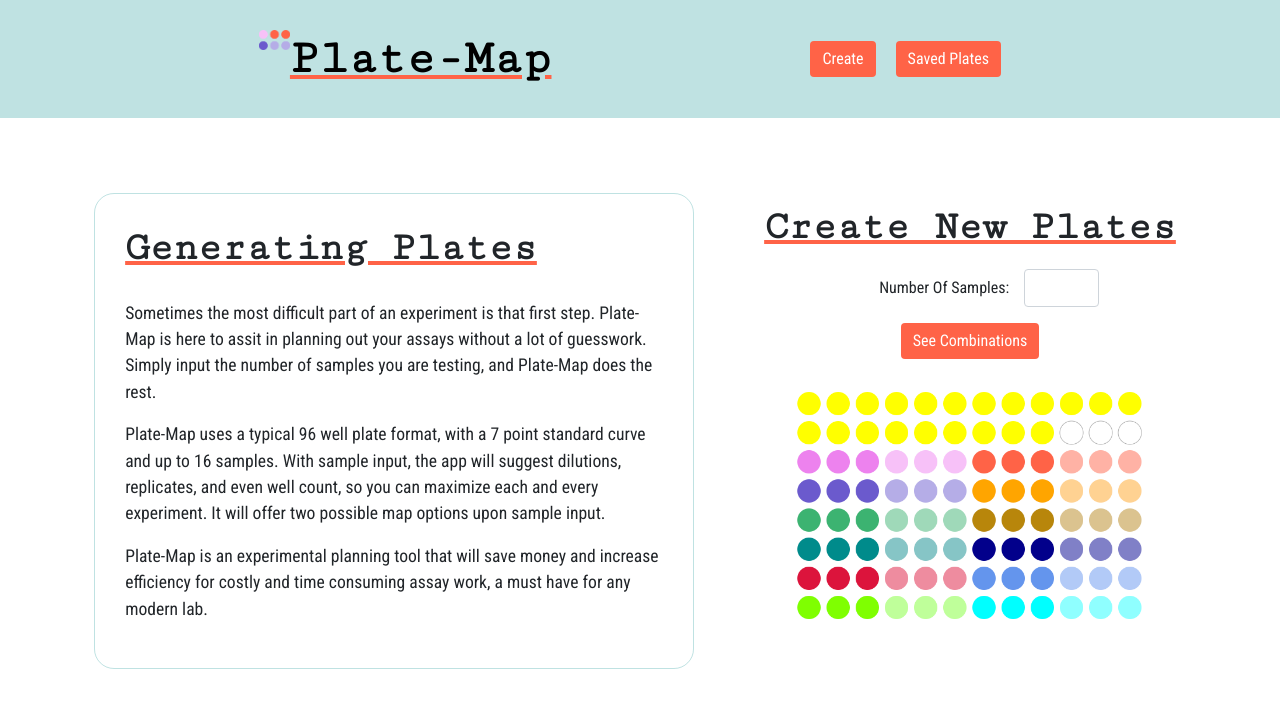
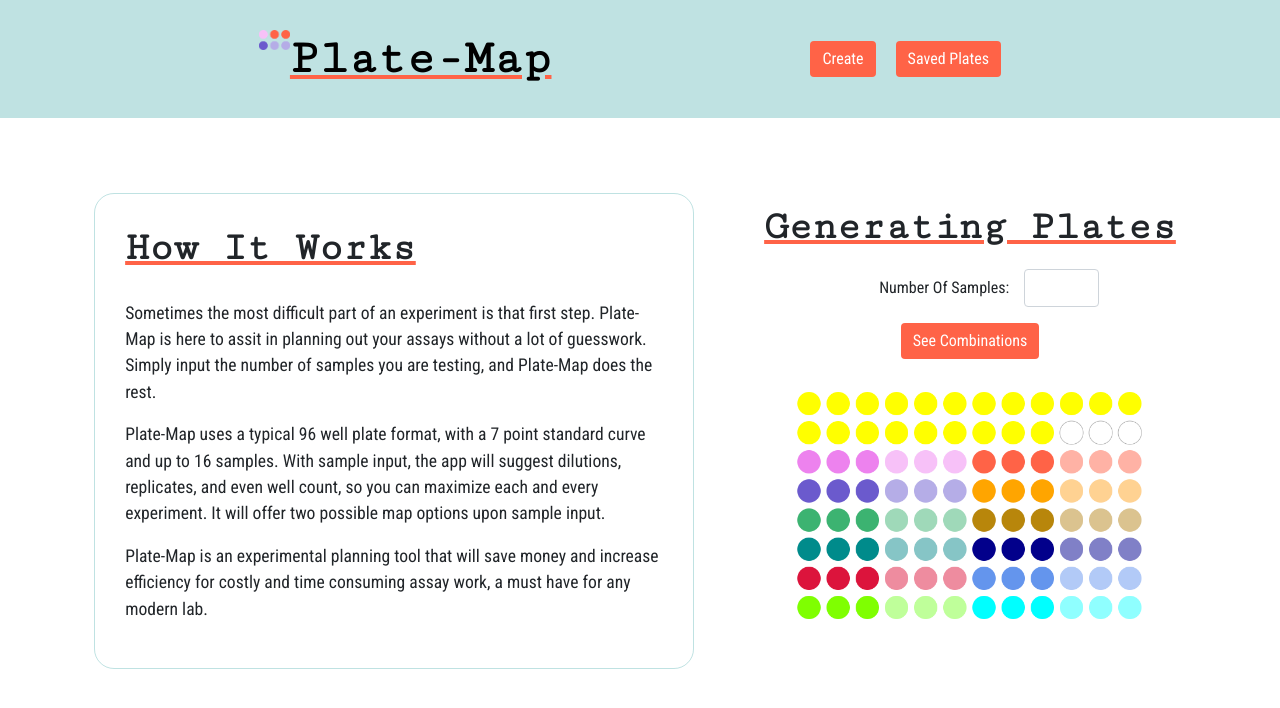
Before and after one commit to mstone89/plate-map-frontend, a React (Create React App) app: page / in a window 1280 px wide. Shown: the top 708 px of the page. Built offline with nearby package versions, Linux system fonts and the light colour scheme; no server answers; a web font is replaced by a local one.

Commit message:
Update headers

```diff
--- a/src/components/CreatePlate.js
+++ b/src/components/CreatePlate.js
@@ -44,14 +44,14 @@ class CreatePlate extends Component {
         return (
             <div className="main-container">
                 <aside>
-                    <h2>Generating Plates</h2>
+                    <h2>How It Works</h2>
                     <p>Sometimes the most difficult part of an experiment is that first step. Plate-Map is here to assit in planning out your assays without a lot of guesswork.  Simply input the number of samples you are testing, and Plate-Map does the rest.</p>
                     <p>Plate-Map uses a typical 96 well plate format, with a 7 point standard curve and up to 16 samples. With sample input, the app will suggest dilutions, replicates, and even well count, so you can maximize each and every experiment. It will offer two possible map options upon sample input.</p>
                     <p>Plate-Map is an experimental planning tool that will save money and increase efficiency for costly and time consuming assay work, a must have for any modern lab.</p>
                 </aside>
                 <div className="right-column">
                     <Form onSubmit={this.handleSubmit}>
-                        <h2 className="create-header">Create New Plates</h2>
+                        <h2 className="create-header">Generating Plates</h2>
                         <Form.Group className="create-form">
                             <Form.Label>Number Of Samples:</Form.Label>
                             <Form.Control
```
